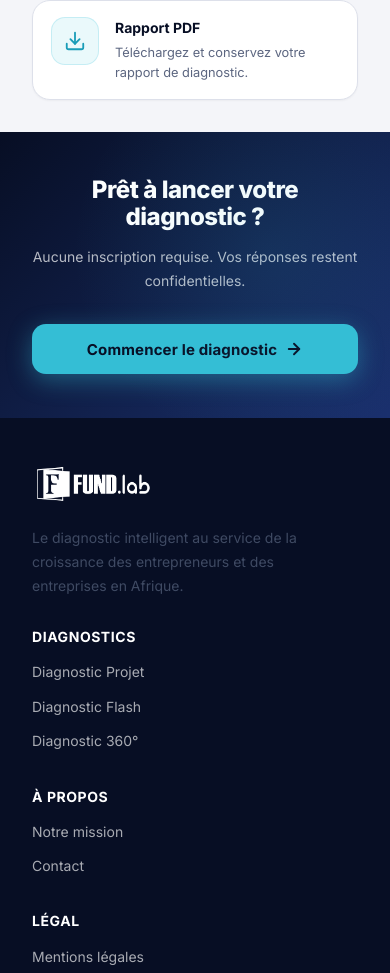
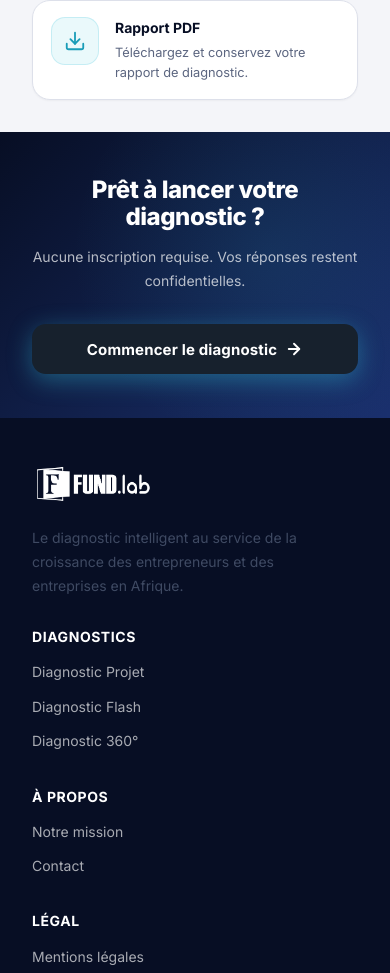
Before and after one commit to josuefox123/business_check_up, a React (Vite) app: page /comment-ca-marche in a window 390 px wide. Shown: the part 2177-3150 px from the top of the page. Built offline with nearby package versions, Linux system fonts and the light colour scheme; no server answers.

Commit message:
fix: resolve non-clickable button on mobile in CommentCaMarche CTA section - add pointer-events:none to ::before overlay and z-index:1 to container

```diff
--- a/src/components/screens/CommentCaMarche.css
+++ b/src/components/screens/CommentCaMarche.css
@@ -231,6 +231,8 @@
   top: -80px; right: -80px;
   width: 400px; height: 400px;
   background: radial-gradient(circle, rgba(52, 190, 213,0.1) 0%, transparent 70%);
+  pointer-events: none;
+  z-index: 0;
 }
 
 /* ═══════════════════════════════════════════════
--- a/src/components/screens/CommentCaMarche.jsx
+++ b/src/components/screens/CommentCaMarche.jsx
@@ -115,14 +115,14 @@ export const CommentCaMarche = ({ onStart }) => {
 
       {/* ── CTA ── */}
       <section className="hiw-cta-section">
-        <div className="container" style={{ textAlign: 'center' }}>
+        <div className="container" style={{ textAlign: 'center', position: 'relative', zIndex: 1 }}>
           <h2 style={{ color: '#fff', marginBottom: '14px', fontSize: 'clamp(1.5rem, 3vw, 2rem)' }}>
             Prêt à lancer votre diagnostic ?
           </h2>
           <p style={{ color: 'rgba(255,255,255,0.7)', marginBottom: '32px', maxWidth: '460px', margin: '0 auto 32px' }}>
             Aucune inscription requise. Vos réponses restent confidentielles.
           </p>
-          <button className="hero-cta-primary" onClick={onStart} style={{ background: 'var(--color-accent)', color: 'var(--color-primary)' }}>
+          <button className="hero-cta-primary" onClick={onStart}>
             Commencer le diagnostic <ArrowRight size={18} strokeWidth={2.5} />
           </button>
         </div>
```
